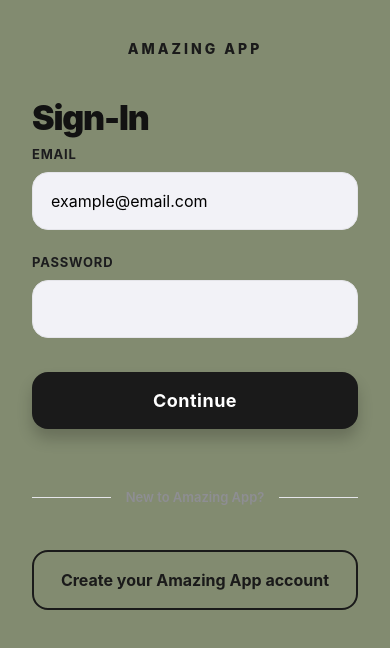
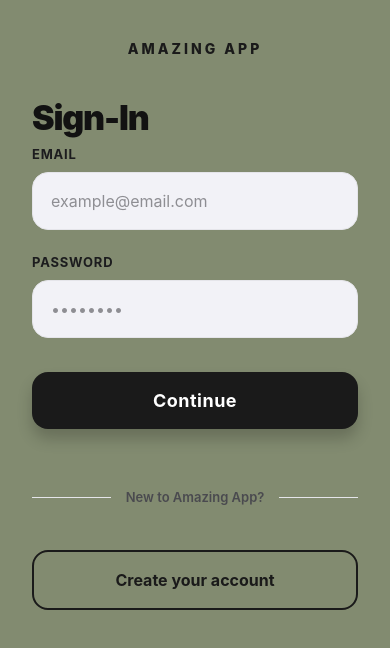
Before and after one commit to mikelodeonn/simple-ecommerce, a React Native app: screen /Login in a window 390 px wide. Shown: the top 648 px of the page. Built offline with nearby package versions, Linux system fonts and the light colour scheme.

Commit message:
ajustes en la vista de login

```diff
--- a/frontend/src/features/auth/pages/Login.js
+++ b/frontend/src/features/auth/pages/Login.js
@@ -1,5 +1,17 @@
 import React, { useState } from 'react';
-import { View, Text, TextInput, TouchableOpacity, StyleSheet, Alert, ActivityIndicator, SafeAreaView } from 'react-native';
+import {
+  View,
+  Text,
+  TextInput,
+  TouchableOpacity,
+  StyleSheet,
+  Alert,
+  ActivityIndicator,
+  SafeAreaView,
+  KeyboardAvoidingView,
+  ScrollView,
+  Platform
+} from 'react-native';
 import { useAuth } from '../../../context/AuthContext';
 import { userService } from '../services/UserService';
 
@@ -9,18 +21,29 @@ export const Login = ({ navigation }) => {
   const [loading, setLoading] = useState(false);
   const { login } = useAuth();
 
+  const APP_NAME = "Amazing App";
+
   const handleLogin = async () => {
-    if (!email || !password) return Alert.alert("Error", "Please fill in all fields");
+    // Sanitización de strings básicos
+    const cleanEmail = email.trim().toLowerCase();
+    const cleanPassword = password.trim();
+
+    if (!cleanEmail || !cleanPassword) {
+      return Alert.alert("Error", "Please fill in all fields");
+    }
+
     setLoading(true);
     try {
-      const foundUser = await userService.validateLogin(email, password);
+      const foundUser = await userService.validateLogin(cleanEmail, cleanPassword);
+
       if (foundUser) {
         await login(foundUser);
       } else {
-        Alert.alert("Amazon", "Account not found or incorrect credentials");
+        Alert.alert(APP_NAME, "Account not found or incorrect credentials");
       }
     } catch (e) {
-      Alert.alert("Error", "Connection failed");
+      console.error("Login Error:", e); // Log interno para debugging
+      Alert.alert("Error", "Connection failed. Please try again later.");
     } finally {
       setLoading(false);
     }
@@ -28,8 +51,15 @@ export const Login = ({ navigation }) => {
 
   return (
     <SafeAreaView style={styles.container}>
-      <View style={styles.content}>
-        <Text style={styles.appName}>AMAZING APP</Text>
+      <KeyboardAvoidingView
+        behavior={Platform.OS === 'ios' ? 'padding' : 'height'}
+        style={styles.keyboardView}
+      >
+        <ScrollView
+          contentContainerStyle={styles.scrollContent}
+          showsVerticalScrollIndicator={false}
+        >
+          <Text style={styles.appName}>{APP_NAME.toUpperCase()}</Text>
           <Text style={styles.title}>Sign-In</Text>
 
           <View style={styles.form}>
@@ -39,8 +69,12 @@ export const Login = ({ navigation }) => {
               value={email}
               onChangeText={setEmail}
               autoCapitalize="none"
+              autoCorrect={false}
               keyboardType="email-address"
+              textContentType="emailAddress" // Ayuda al autocompletado del sistema operativo
               placeholder="example@email.com"
+              placeholderTextColor="#8E8E93"
+              editable={!loading}
             />
 
             <Text style={styles.label}>Password</Text>
@@ -48,27 +82,43 @@ export const Login = ({ navigation }) => {
               style={styles.input}
               value={password}
               onChangeText={setPassword}
+              autoCapitalize="none"
+              autoCorrect={false}
               secureTextEntry
+              textContentType="password" // Permite usar el llavero/Keychain de contraseñas
+              placeholder="••••••••"
+              placeholderTextColor="#8E8E93"
+              editable={!loading}
             />
 
-          <TouchableOpacity style={styles.loginBtn} onPress={handleLogin} disabled={loading}>
-            {loading ? <ActivityIndicator color="#000" /> : <Text style={styles.loginBtnText}>Continue</Text>}
+            <TouchableOpacity
+              style={[styles.loginBtn, loading && styles.disabledBtn]}
+              onPress={handleLogin}
+              disabled={loading}
+            >
+              {loading ? (
+                <ActivityIndicator color="#FFF" /> // Cambiado a blanco para mejor contraste sobre fondo negro
+              ) : (
+                <Text style={styles.loginBtnText}>Continue</Text>
+              )}
             </TouchableOpacity>
           </View>
 
           <View style={styles.dividerContainer}>
             <View style={styles.line} />
-          <Text style={styles.dividerText}>New to Amazing App?</Text>
+            <Text style={styles.dividerText}>New to {APP_NAME}?</Text>
             <View style={styles.line} />
           </View>
 
           <TouchableOpacity
-          style={styles.createAccountBtn}
+            style={[styles.createAccountBtn, loading && styles.disabledBtn]}
             onPress={() => navigation.navigate('Register')}
+            disabled={loading}
           >
-          <Text style={styles.createAccountBtnText}>Create your Amazing App account</Text>
+            <Text style={styles.createAccountBtnText}>Create your account</Text>
           </TouchableOpacity>
-      </View>
+        </ScrollView>
+      </KeyboardAvoidingView>
     </SafeAreaView>
   );
 };
@@ -78,10 +128,13 @@ const styles = StyleSheet.create({
     flex: 1,
     backgroundColor: '#828b70'
   },
-  content: {
+  keyboardView: {
+    flex: 1,
+  },
+  scrollContent: {
     paddingHorizontal: 32,
     paddingTop: 40,
-    justifyContent: 'flex-start'
+    paddingBottom: 24,
   },
   appName: {
     fontSize: 14,
@@ -97,12 +150,6 @@ const styles = StyleSheet.create({
     marginBottom: 8,
     color: '#121212',
     letterSpacing: -1.2
-  },
-  subtitle: {
-    fontSize: 16,
-    color: '#cfcfd4',
-    marginBottom: 40,
-    lineHeight: 22
   },
   form: {
     marginBottom: 15
@@ -137,6 +184,9 @@ const styles = StyleSheet.create({
     shadowRadius: 15,
     elevation: 8
   },
+  disabledBtn: {
+    opacity: 0.6,
+  },
   loginBtnText: {
     fontSize: 18,
     fontWeight: '700',
@@ -155,7 +205,7 @@ const styles = StyleSheet.create({
   },
   dividerText: {
     marginHorizontal: 15,
-    color: '#8E8E93',
+    color: '#4A4A4F', // Ajustado para mejor legibilidad sobre fondo oliva oscuro (#828b70)
     fontSize: 13,
     fontWeight: '600'
   },
```
Lines whose indentation alone changed are shown as unchanged.
